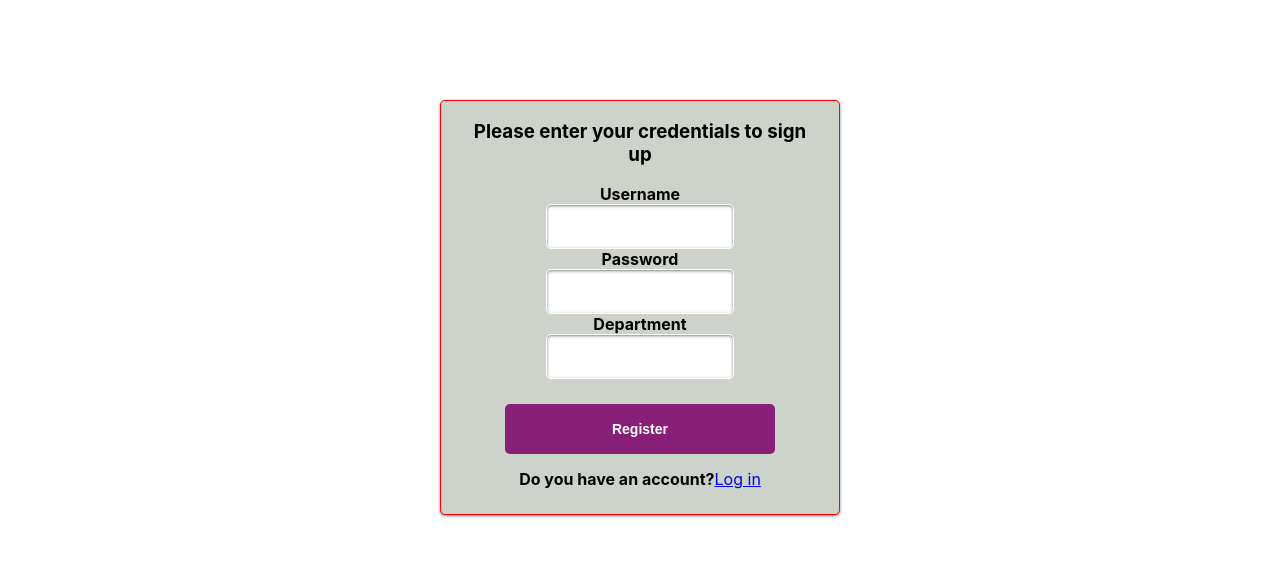
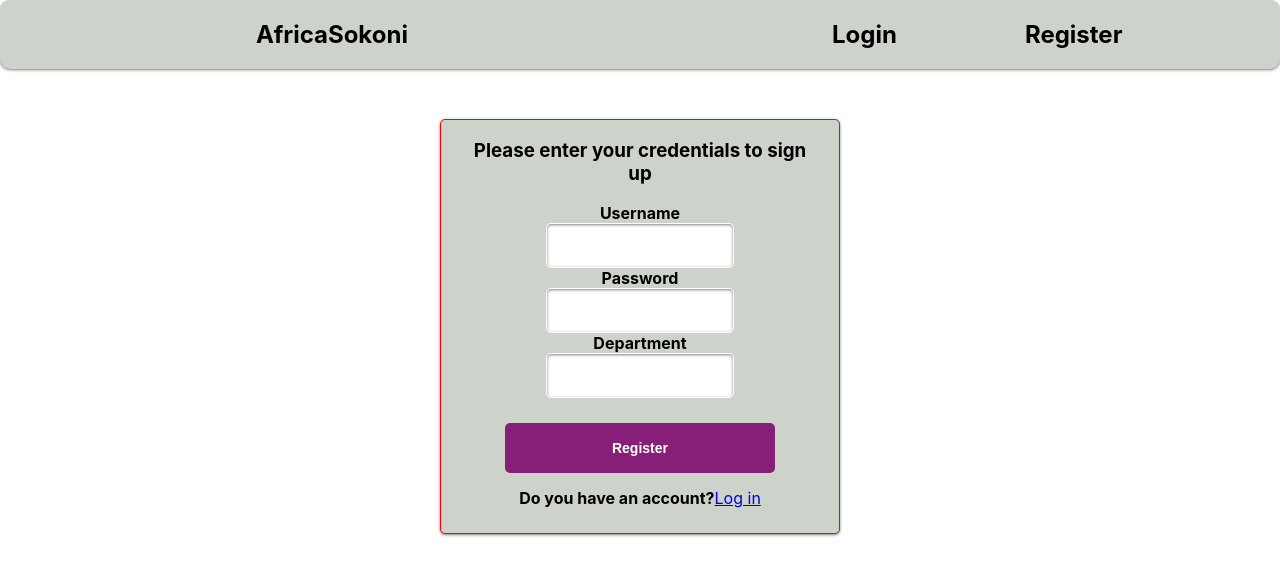
Before and after one commit to Build-Week-EU-African-Marketplace/Front-End, a React (Create React App) app in the folder sautimarket/: page /register in a window 1280 px wide. Shown: the top 576 px of the page. Built offline with nearby package versions, Linux system fonts and the light colour scheme.

Commit message:
Nav routed in

```diff
--- a/sautimarket/src/App.js
+++ b/sautimarket/src/App.js
@@ -11,10 +11,10 @@ import MyPage from "./components/MyPage/MyPage";
 function App() {
   return (
     <>
-    <Route path="/nav" component={Navigation} />
+    <Route path="/" component={Navigation} />
+    <Route path="/register" component={Register} />
+    <Route path="/login" component={Login} />
     <Route path="/header" component={Header} />
-    <Route exact path="/login" component={Login} />
-    <Route exact path="/register" component={Register} />
     <Route path="/products" component={Products} />
     <Route path="/dashboard" component={MyPage} />
     </>
--- a/sautimarket/src/components/Login/Login.js
+++ b/sautimarket/src/components/Login/Login.js
@@ -87,10 +87,8 @@ const StyledInput = Styled.input`
     width: 188px;
     padding: 10px 25px;
     margin: 0 auto;
-    font-family: "HelveticaNeue-Light", "Helvetica Neue Light", "Helvetica Neue",
-    Helvetica, Arial, "Lucida Grande", sans-serif;
     font-weight: 400;
-    font-size: 20px;
+    font-size: 1rem;
     color: #9d9e9e;
     text-shadow: 1px 1px 0 rgba(256, 256, 256, 1);
     background: #fff;
--- a/sautimarket/src/components/Login/login.css
+++ b/sautimarket/src/components/Login/login.css
@@ -1,3 +1,3 @@
 .LogInForm {
-    padding-top: 100px;
+    padding-top: 50px;
   }
--- a/sautimarket/src/components/MyPage/mypage.css
+++ b/sautimarket/src/components/MyPage/mypage.css
@@ -14,7 +14,7 @@
   .register-form {
     width: 450px;
     font-size: var(--h8);
-    padding: 0px 30px 25px 30px;
+    /* padding: 0px 30px 25px 30px; */
     margin: 0 auto;
     position: relative;
     text-align: left;
--- a/sautimarket/src/components/Register/Register.js
+++ b/sautimarket/src/components/Register/Register.js
@@ -89,8 +89,6 @@ const StyledInput = Styled.input`
     width: 188px;
     padding: 10px 25px;
     margin: 0 auto;
-    font-family: "HelveticaNeue-Light", "Helvetica Neue Light", "Helvetica Neue",
-    Helvetica, Arial, "Lucida Grande", sans-serif;
     font-weight: 400;
     font-size: 20px;
     color: #9d9e9e;
--- a/sautimarket/src/components/Register/register.css
+++ b/sautimarket/src/components/Register/register.css
@@ -1,3 +1,3 @@
 .RegisterForm {
-  padding-top: 100px;
+  padding-top: 50px;
 }
--- a/sautimarket/src/components/UI/Nav/Nav.js
+++ b/sautimarket/src/components/UI/Nav/Nav.js
@@ -9,7 +9,7 @@ export default function Navigation () {
     <div>
         <nav>
                 <div class = "logo">
-                <h1>SautiWomen</h1>
+                <h1>AfricaSokoni</h1>
                 </div>
                 <div class = "link">
                 <NavLink className="navlink" exact to="/Login" activeClassName="active">
@@ -21,11 +21,14 @@ export default function Navigation () {
                 </div>
         </nav>
 
-      <main>
+      {/* <main>
         <Route exact path="/Login" component={Login} />
         &nbsp;
         <Route path="/Register" component={Register} />
-      </main>
-    </div>
+      </main> */}
+
+
+
+      </div>
   );
 }
```
